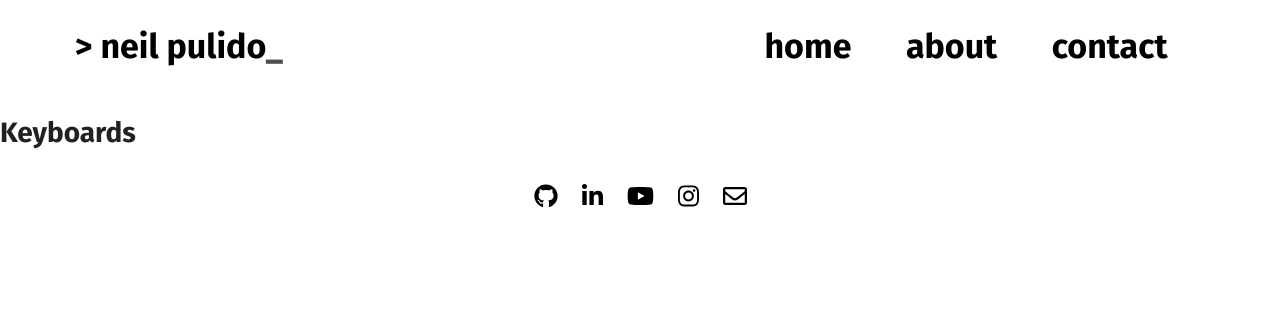
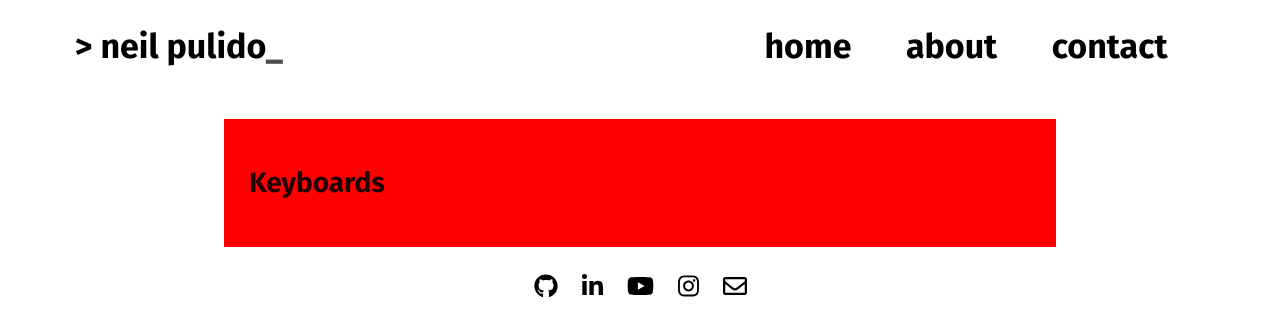
Before and after one commit to nlpulido/nlpulido.github.io, a React (Create React App) app: page /keyboards in a window 1280 px wide. Shown: the top 336 px of the page. Built offline with nearby package versions, Linux system fonts and the light colour scheme.

Commit message:
fixed css for the about page & working on keyboards page

```diff
--- a/src/pages/About/About.css
+++ b/src/pages/About/About.css
@@ -5,26 +5,24 @@
 }
 
 .header_image {
-    margin: 15px;
-    max-height: 70vh;
+    max-height: 60vmin;
+    margin-right: 5px;
     border-radius: 5px;
 }
 
 .contents {
     display: flex;
-    flex-flow: row wrap;
+    flex-flow: row;
     justify-content: flex-start;
     align-items: center;
-    width: 65vw;
+    max-width: 1100px;
     margin-top: 25px;
     padding: 25px;
 }
 
 .description {
-    /* background-color: red; */
     padding: 25px;
-    height: 70vh;
-    width: 65vh;
+    max-width: 640px;
     display: flex;
     flex-direction: column;
     align-items: flex-start;
--- a/src/pages/Contact/Contact.js
+++ b/src/pages/Contact/Contact.js
@@ -1,4 +1,4 @@
-import { React, useState } from "react";
+import { React } from "react";
 import "./Contact.css";
 
 function Contact() {
--- /dev/null
+++ b/src/pages/Keyboards/keyboards.css
@@ -0,0 +1,16 @@
+.keyboards-container {
+    display: flex;
+    justify-content: center;
+    align-items: center;
+}
+
+.keyboard-contents {
+    display: flex;
+    flex-flow: row wrap;
+    justify-content: flex-start;
+    align-items: center;
+    width: 65vw;
+    margin-top: 25px;
+    padding: 25px;
+    background-color: red;
+}
--- a/src/pages/Keyboards/keyboards.js
+++ b/src/pages/Keyboards/keyboards.js
@@ -1,8 +1,13 @@
 import { React } from "react";
+import "./keyboards.css";
 
 function keyboards() {
     return (
-        <h1>Keyboards</h1>
+        <div className="keyboards-container">
+            <div className="keyboard-contents">
+                <h1>Keyboards</h1>
+            </div>
+        </div>
     )
 }
 
```
